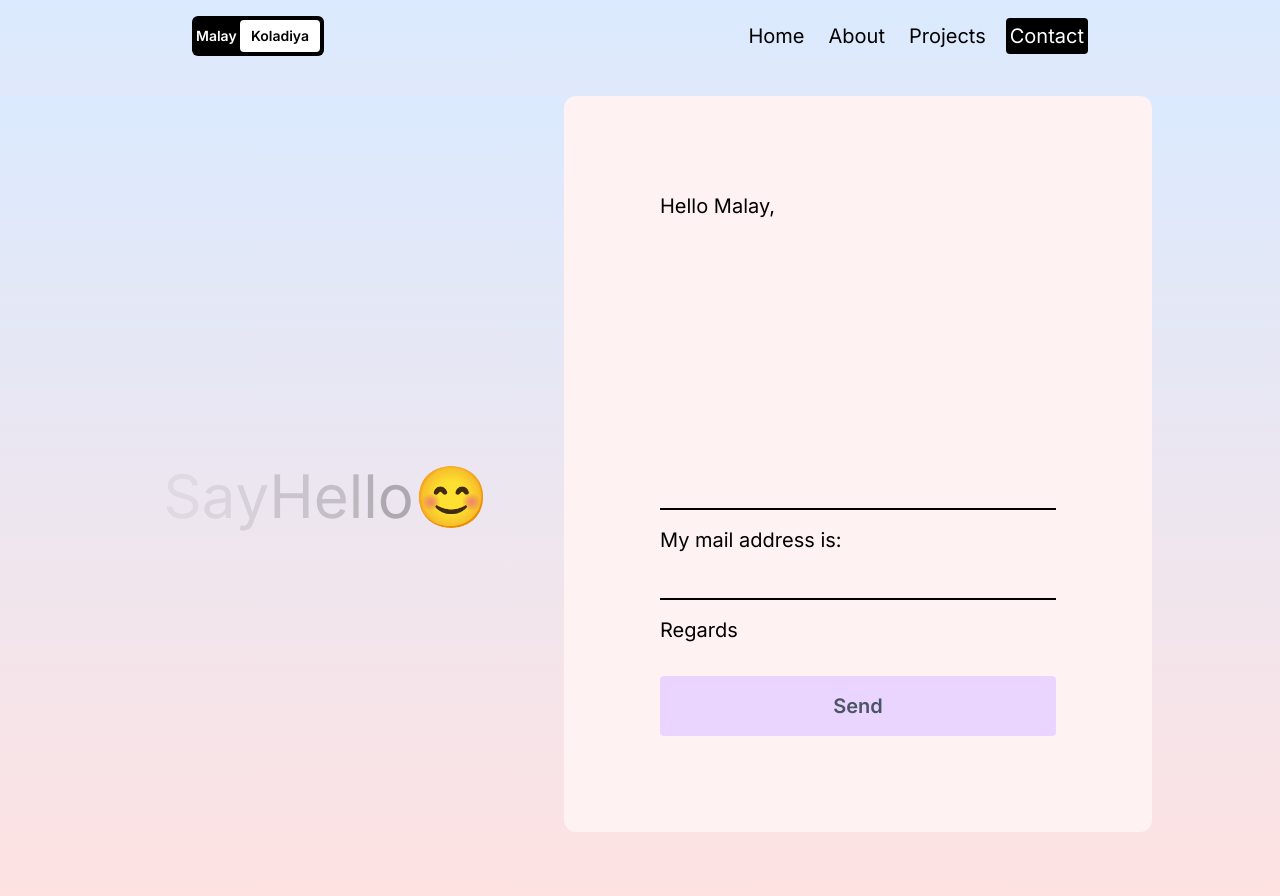
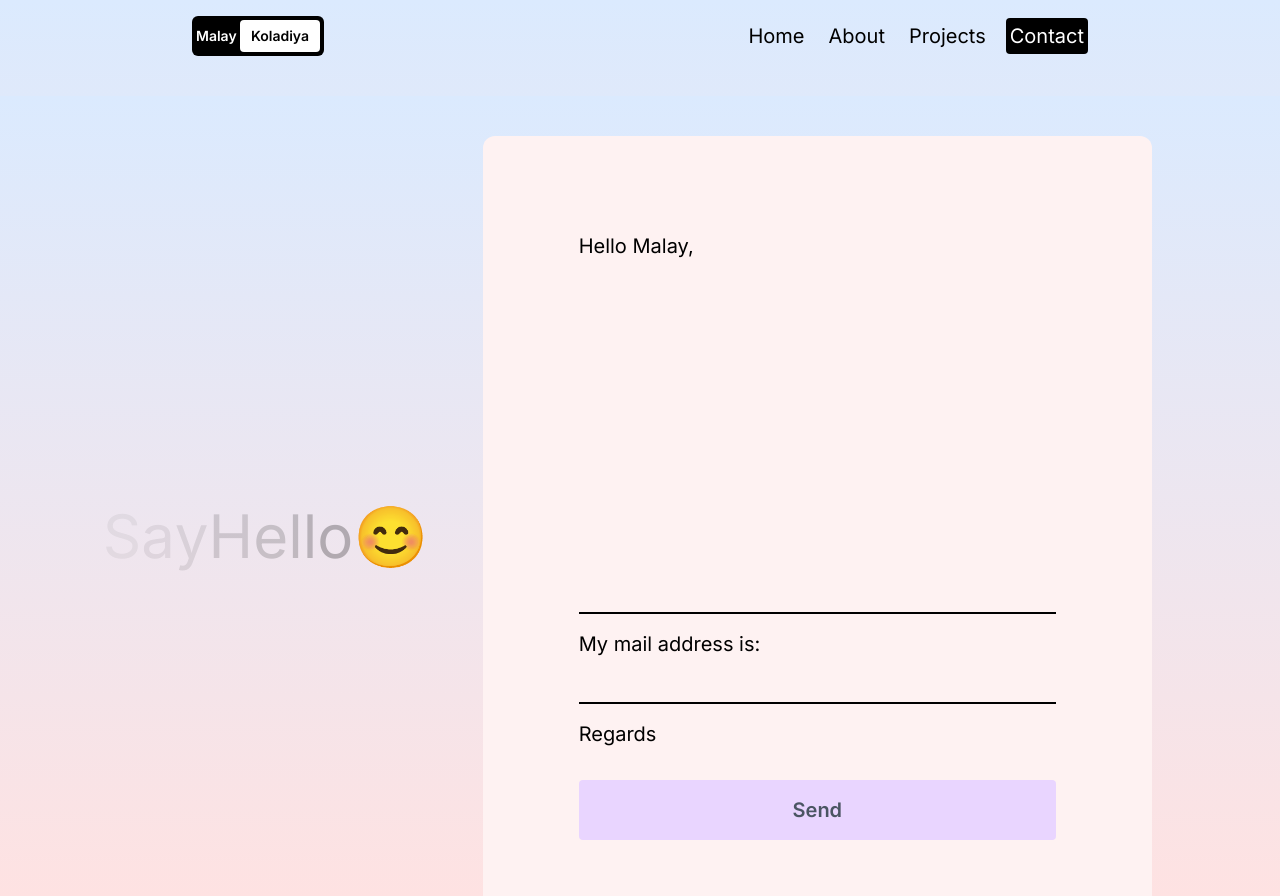
Before and after one commit to malaykoladiya/portfolio, a Next.js app: page /contact in a window 1280 px wide. Built offline with nearby package versions, Linux system fonts and the light colour scheme.

Commit message:
updated buggy code

```diff
--- a/src/app/about/page.jsx
+++ b/src/app/about/page.jsx
@@ -43,11 +43,11 @@ const AboutPage = () => {
           <div className="flex flex-col gap-12 justify-center">
             {/* BIOGRAPHY IMAGE */}
             <Image
-              src="https://images.pexels.com/photos/775358/pexels-photo-775358.jpeg?auto=compress&cs=tinysrgb&w=800"
+              src="/profile.jpg"
               alt=""
-              width={112}
-              height={112}
-              className="w-28 h-28 rounded-full object-cover"
+              width={164}
+              height={164}
+              className="w-32 h-32 rounded-full object-cover"
             />
             {/* BIOGRAPHY TITLE */}
             <h1 className="font-bold text-2xl">BIOGRAPHY</h1>
--- a/src/app/contact/page.jsx
+++ b/src/app/contact/page.jsx
@@ -35,14 +35,14 @@ const ContactPage = () => {
 
   return (
     <motion.div
-      className="min-h-screen flex flex-col bg-gradient-to-b from-blue-100 to-red-100 "
+      className="h-screen bg-gradient-to-b from-blue-100 to-red-100 overflow-y-auto"
       initial={{ y: "-200vh" }}
       animate={{ y: "0%" }}
       transition={{ duration: 1 }}
     >
-      <div className="flex-1 flex flex-col lg:flex-row px-4 sm:px-8 md:px-12 lg:px-20 xl:px-32 overflow-hidden">
+      <div className="grid grid-cols-1 lg:grid-cols-3 gap-10 px-4 sm:px-8 md:px-12 lg:px-20 xl:px-32 py-10">
         {/* TEXT CONTAINER */}
-        <div className="flex-1 flex items-center justify-center text-4xl sm:text-5xl md:text-6xl mb-10 lg:mb-0 lg:mr-10">
+        <div className="flex items-center justify-center text-4xl sm:text-5xl md:text-6xl lg:mr-10 col-span-1 lg:col-span-1">
           <div className="flex">
             {text.split("").map((letter, index) => (
               <motion.span
@@ -67,8 +67,7 @@ const ContactPage = () => {
         <form
           onSubmit={sendEmail}
           ref={form}
-          className="flex-1 bg-red-50 mb-10 rounded-xl text-xl flex flex-col gap-4 justify-center p-4 sm:p-8 md:p-12 lg:p-16 xl:p-24 overflow-y-auto"
-          style={{ maxHeight: "calc(100vh - 4rem)" }}
+          className="bg-red-50 rounded-xl text-xl flex flex-col gap-4 justify-center p-4 sm:p-8 md:p-12 lg:p-16 xl:p-24 overflow-y-auto col-span-1 lg:col-span-2 max-h-screen"
         >
           <span>Hello Malay,</span>
           <textarea
```
Also changed, not shown: public/profile.jpg (added).
